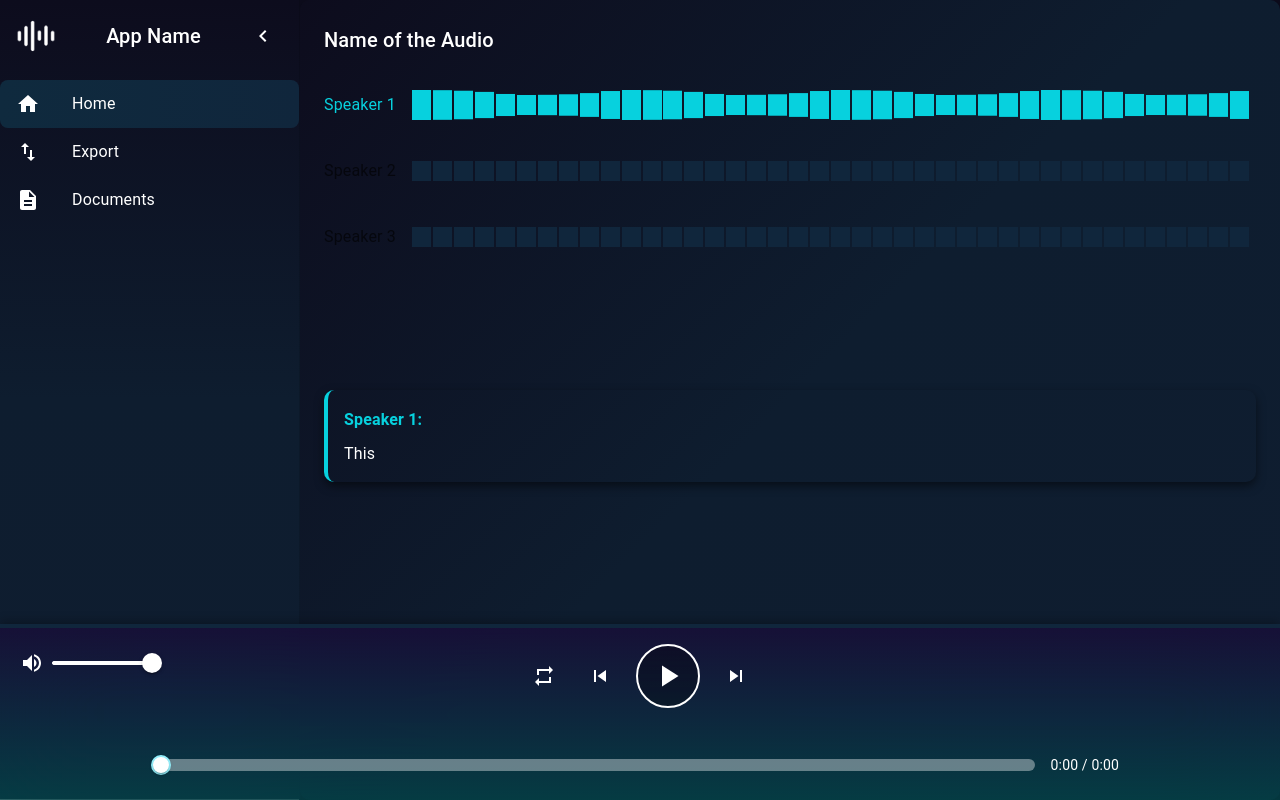
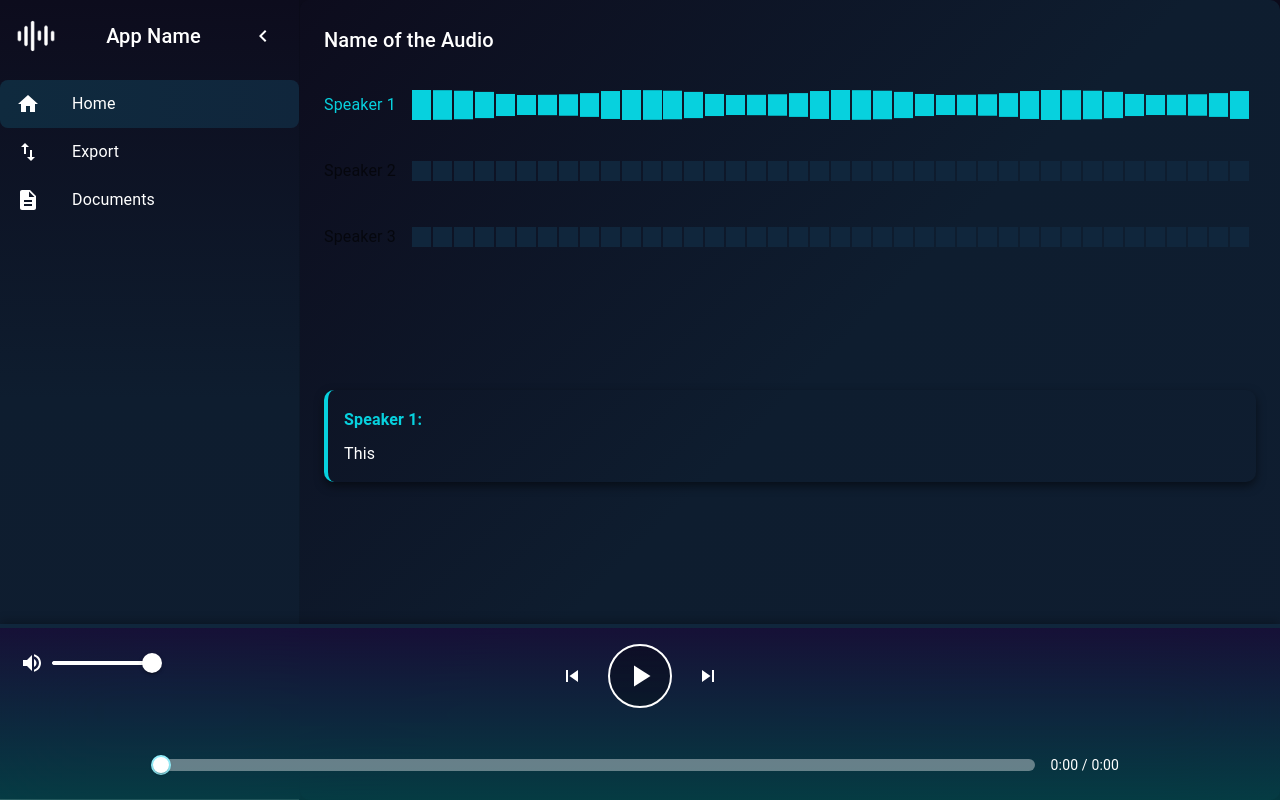
Before and after one commit to KaterinaSmilevska/SpeakerDiarizationFrontend, a React (Create React App) app in the folder speaker-diarization-frontend/: page / in a window 1280 px wide. Built offline with nearby package versions, Linux system fonts and the light colour scheme.

Commit message:
Implement the buttons for next and previous track

```diff
--- a/speaker-diarization-frontend/src/components/Player/AudioPlayer.jsx
+++ b/speaker-diarization-frontend/src/components/Player/AudioPlayer.jsx
@@ -1,14 +1,14 @@
 import { useEffect, useRef, useState } from "react";
 import { useLocation } from "react-router-dom";
 import { Box, IconButton, Slider, Typography } from "@mui/material";
-import { Pause, PlayArrow, Repeat, SkipNext, SkipPrevious, VolumeUp } from "@mui/icons-material";
+import { Pause, PlayArrow, SkipNext, SkipPrevious, VolumeUp } from "@mui/icons-material";
 
 const AudioPlayer = ({ onTimeUpdate }) => {
     const { pathname } = useLocation();
     const [isPlaying, setIsPlaying] = useState(false);
     const [sliderValue, setSliderValue] = useState(0);
-    const [duration, setDuration] = useState(0); // State for the audio duration
-    const [volume, setVolume] = useState(1); // State for the volume control
+    const [duration, setDuration] = useState(0);
+    const [volume, setVolume] = useState(1);
     const audioRef = useRef(null);
 
     useEffect(() => {
@@ -25,7 +25,7 @@ const AudioPlayer = ({ onTimeUpdate }) => {
         };
 
         const audioElement = audioRef.current;
-        audioElement.addEventListener('loadedmetadata', handleLoadedMetadata); // Event for duration
+        audioElement.addEventListener('loadedmetadata', handleLoadedMetadata);
         audioElement.addEventListener('timeupdate', handleTimeUpdate);
 
         return () => {
@@ -34,12 +34,17 @@ const AudioPlayer = ({ onTimeUpdate }) => {
         };
     }, [pathname, onTimeUpdate]);
 
+    useEffect(() => {
+        if (audioRef.current) {
+            if (isPlaying) {
+                audioRef.current.play();
+            } else {
+                audioRef.current.pause();
+            }
+        }
+    }, [isPlaying]);
+
     const handlePlayPause = () => {
-        if (isPlaying) {
-            audioRef.current.pause();
-        } else {
-            audioRef.current.play();
-        }
         setIsPlaying(!isPlaying);
     };
 
@@ -52,6 +57,19 @@ const AudioPlayer = ({ onTimeUpdate }) => {
     const handleVolumeChange = (event, newValue) => {
         setVolume(newValue);
         audioRef.current.volume = newValue;
+    };
+
+    const handleNextTrack = () => {
+        if (audioRef.current) {
+            audioRef.current.currentTime = duration;
+        }
+    };
+
+    const handlePreviousTrack = () => {
+        if (audioRef.current) {
+            audioRef.current.currentTime = 0;
+            setIsPlaying(!isPlaying);
+        }
     };
 
     const formatTime = (time) => {
@@ -85,7 +103,6 @@ const AudioPlayer = ({ onTimeUpdate }) => {
         >
             <audio ref={audioRef} src="LE_listening_C1_A_job_interview.mp3" />
 
-            {/* Volume Slider positioned in the top left corner with margins */}
             <Box sx={{ position: 'absolute', top: 20, left: 20, display: 'flex', alignItems: 'center', gap: 1 }}>
                 <VolumeUp sx={{ color: '#ffffff' }} />
                 <Slider
@@ -105,10 +122,7 @@ const AudioPlayer = ({ onTimeUpdate }) => {
             </Box>
 
             <Box sx={{ display: 'flex', alignItems: 'center', gap: 2, marginBottom: 1 }}>
-                <IconButton color="inherit">
-                    <Repeat />
-                </IconButton>
-                <IconButton color="inherit">
+                <IconButton color="inherit" onClick={handlePreviousTrack}>
                     <SkipPrevious />
                 </IconButton>
                 <Box
@@ -127,7 +141,7 @@ const AudioPlayer = ({ onTimeUpdate }) => {
                         {isPlaying ? <Pause sx={{ fontSize: 36 }} /> : <PlayArrow sx={{ fontSize: 36 }} />}
                     </IconButton>
                 </Box>
-                <IconButton color="inherit">
+                <IconButton color="inherit" onClick={handleNextTrack}>
                     <SkipNext />
                 </IconButton>
             </Box>
```
